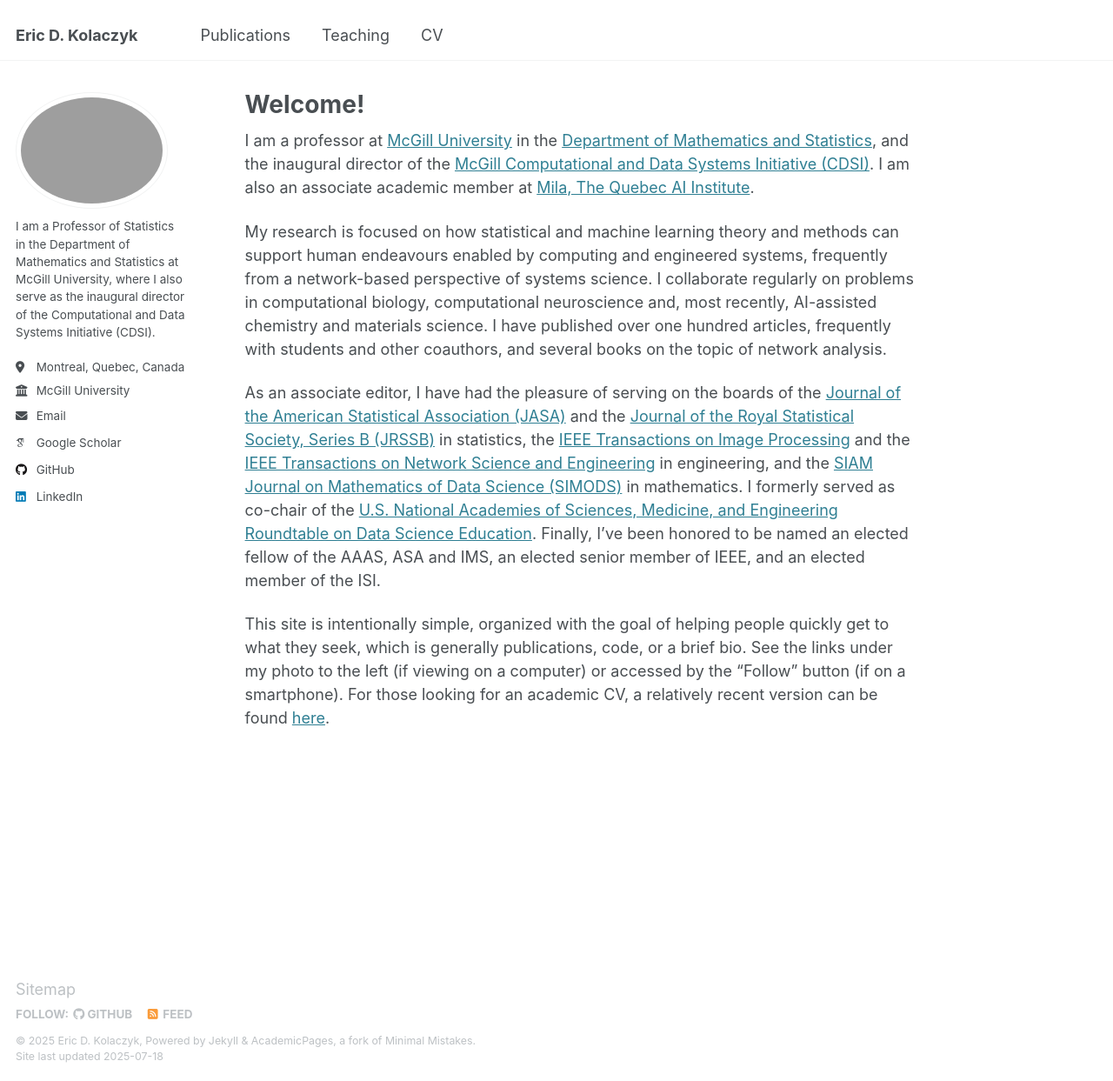
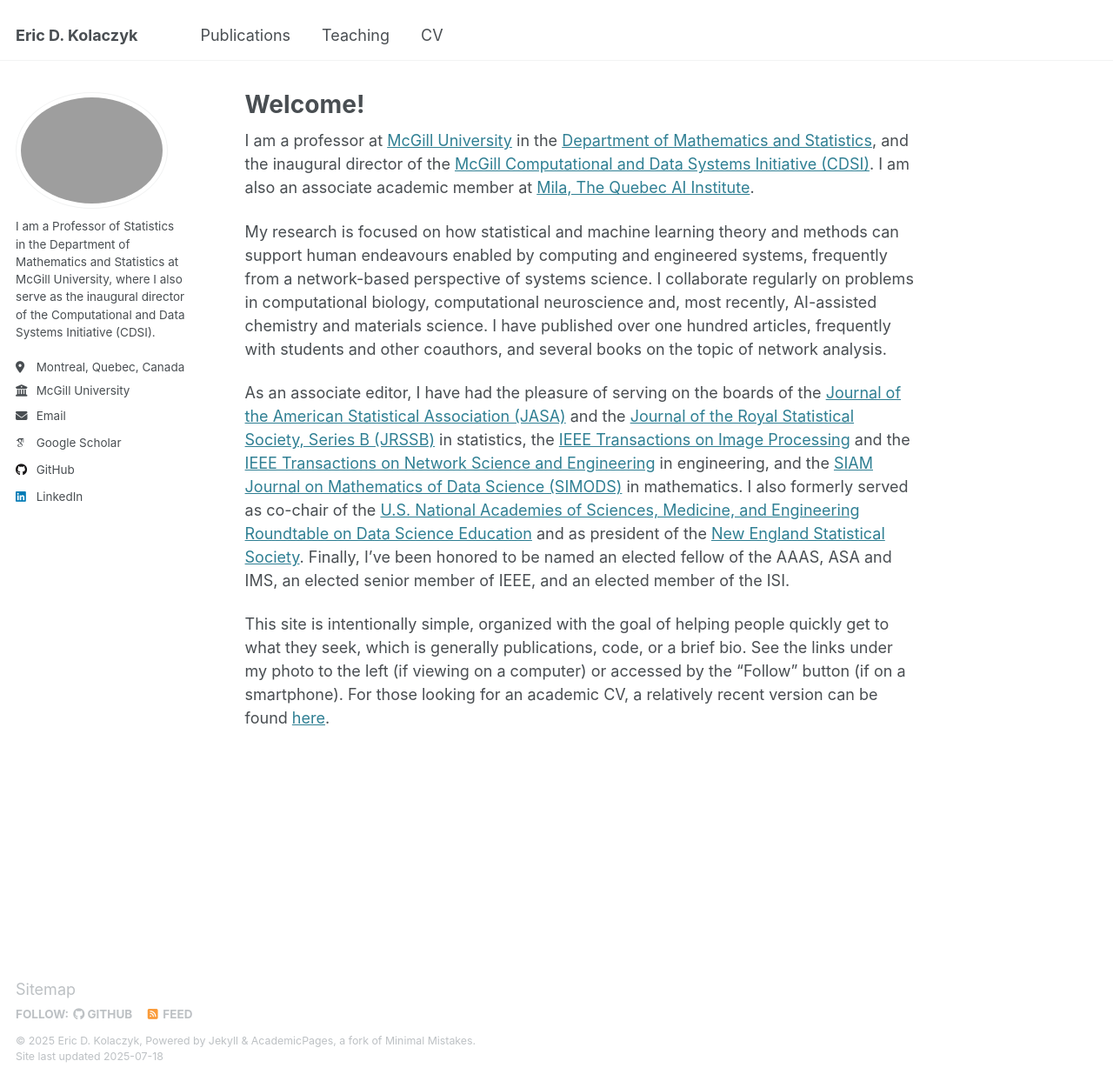
Before and after one commit to kolaczyk/kolaczyk.github.io, a Jekyll site: the page built from _pages/about.md, in a window 1280 px wide and 1243 px high. Shown: the whole window at 87% size. Built offline with Jekyll 4.4.1, drawn with Linux system fonts in a browser that asks for light colours; some web fonts are replaced.

Commit message:
Update about.md

```diff
--- a/_pages/about.md
+++ b/_pages/about.md
@@ -11,6 +11,6 @@ I am a professor at [McGill University](https://www.mcgill.ca/) in the [Departme
 
 My research is focused on how statistical and machine learning theory and methods can support human endeavours enabled by computing and engineered systems, frequently from a network-based perspective of systems science. I collaborate regularly on problems in computational biology, computational neuroscience and, most recently, AI-assisted chemistry and materials science. I have published over one hundred articles, frequently with students and other coauthors, and several books on the topic of network analysis.
 
-As an associate editor, I have had the pleasure of serving on the boards of the [Journal of the American Statistical Association (JASA)](https://www.tandfonline.com/journals/uasa20) and the [Journal of the Royal Statistical Society, Series B (JRSSB)](https://academic.oup.com/jrsssb) in statistics, the [IEEE Transactions on Image Processing](https://signalprocessingsociety.org/publications-resources/ieee-transactions-image-processing) and the [IEEE Transactions on Network Science and Engineering](https://www.comsoc.org/publications/journals/ieee-tnse) in engineering, and the [SIAM Journal on Mathematics of Data Science (SIMODS)](https://www.siam.org/publications/siam-journals/siam-journal-on-mathematics-of-data-science/) in mathematics. I formerly served as co-chair of the [U.S. National Academies of Sciences, Medicine, and Engineering Roundtable on Data Science Education](https://www.nationalacademies.org/our-work/roundtable-on-data-science-postsecondary-education). Finally, I've been honored to be named an elected fellow of the AAAS, ASA and IMS, an elected senior member of IEEE, and an elected member of the ISI.
+As an associate editor, I have had the pleasure of serving on the boards of the [Journal of the American Statistical Association (JASA)](https://www.tandfonline.com/journals/uasa20) and the [Journal of the Royal Statistical Society, Series B (JRSSB)](https://academic.oup.com/jrsssb) in statistics, the [IEEE Transactions on Image Processing](https://signalprocessingsociety.org/publications-resources/ieee-transactions-image-processing) and the [IEEE Transactions on Network Science and Engineering](https://www.comsoc.org/publications/journals/ieee-tnse) in engineering, and the [SIAM Journal on Mathematics of Data Science (SIMODS)](https://www.siam.org/publications/siam-journals/siam-journal-on-mathematics-of-data-science/) in mathematics. I also formerly served as co-chair of the [U.S. National Academies of Sciences, Medicine, and Engineering Roundtable on Data Science Education](https://www.nationalacademies.org/our-work/roundtable-on-data-science-postsecondary-education) and as president of the [New England Statistical Society](https://nestat.org/). Finally, I've been honored to be named an elected fellow of the AAAS, ASA and IMS, an elected senior member of IEEE, and an elected member of the ISI.
 
 This site is intentionally simple, organized with the goal of helping people quickly get to what they seek, which is generally publications, code, or a brief bio. See the links under my photo to the left (if viewing on a computer) or accessed by the "Follow" button (if on a smartphone).  For those looking for an academic CV, a relatively recent version can be found [here](https://kolaczyk.github.io/cv.pdf).
```
